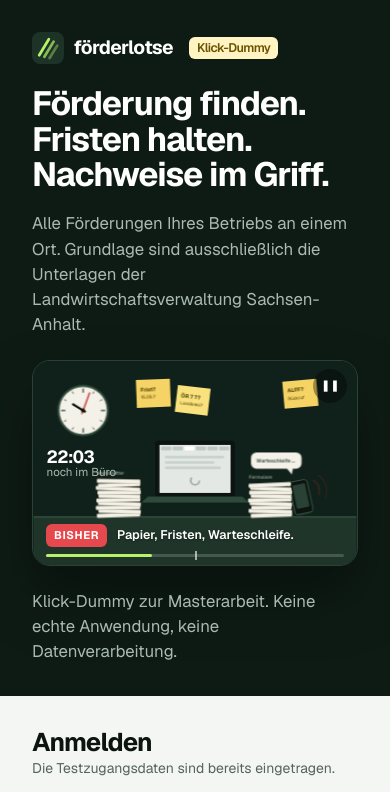
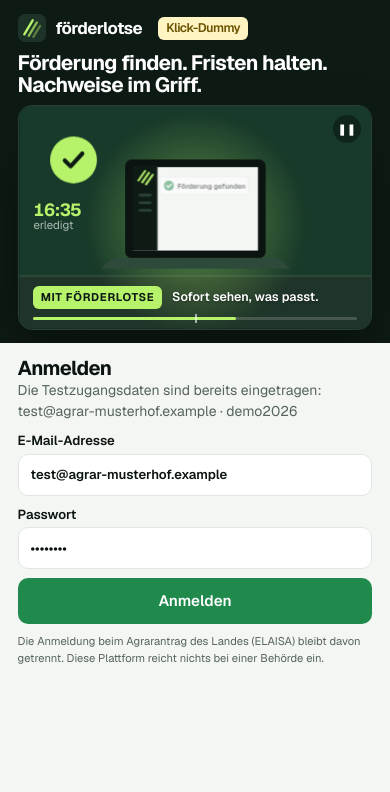
Before and after one commit to isabeleberle/foerderlotse-klickdummy, a plain HTML site: page index.html in a window 390 px wide. Shown: the top 792 px of the page. Drawn offline with nearby package versions, Linux system fonts and the light colour scheme.

Commit message:
Anmeldeseite ohne Scrollen, Film auf 8 Sekunden gekürzt, Handy- und Tablet-Fassung
Co-Authored-By: Claude Opus 5.5 <noreply@anthropic.com>
Claude-Session: https://claude.ai/code/session_015jmotGBE3JR8XbF8XGFjvh

```diff
--- a/index.html
+++ b/index.html
@@ -56,12 +56,12 @@ h3{font-size:1rem;font-weight:650}
 .orig .src{color:var(--ink)}
 .orig button{color:var(--pri);font-weight:600;font-size:.8rem}
 /* Login */
-#login{min-height:100vh;display:grid;grid-template-columns:1.05fr 1fr}
-.lg-art{background:var(--side);color:#fff;padding:3rem;display:flex;flex-direction:column;justify-content:space-between;position:relative;overflow:hidden}
+#login{height:100vh;height:100dvh;min-height:540px;display:grid;grid-template-columns:1.05fr 1fr;overflow:hidden}
+.lg-art{background:var(--side);color:#fff;padding:2rem 3rem;display:flex;flex-direction:column;justify-content:space-between;position:relative;overflow:hidden;min-height:0}
 .lg-art h1{font-size:2.9rem;max-width:12ch;line-height:1.05}
 .lg-art p{color:var(--sideT);max-width:42ch;font-size:1.05rem}
 .furrows{position:absolute;right:-80px;bottom:-60px;width:520px;opacity:.9}
-.lg-form{display:grid;place-items:center;padding:2rem}
+.lg-form{display:grid;place-items:center;padding:2rem;overflow:auto}
 .lg-form form{width:min(400px,100%);display:flex;flex-direction:column;gap:1rem}
 label.f{display:flex;flex-direction:column;gap:.35rem;font-weight:600;font-size:.9rem}
 .inp{width:100%;border:1px solid var(--line);border-radius:10px;padding:.7rem .85rem;background:#fff;min-height:46px}
@@ -84,11 +84,13 @@ label.f{display:flex;flex-direction:column;gap:.35rem;font-weight:600;font-size:
 @keyframes rise{from{opacity:0;transform:translateY(14px)}to{opacity:1;transform:none}}
 @media (prefers-reduced-motion:reduce){.pc,.fur{animation:none;stroke-dashoffset:0}.lg-chip{animation:none;opacity:1}.lg-art h1,.lg-art .stack p{animation:none}.tok{display:none}}
 
-.lg-art{gap:1.4rem}
-.lg-art h1{font-size:2.5rem;max-width:20ch}
-.film{position:relative;z-index:1;width:100%;max-width:620px;aspect-ratio:600/380;border-radius:18px;overflow:hidden;background:#122219;border:1px solid #2A4235;box-shadow:0 30px 60px rgba(0,0,0,.35)}
+.lg-art{gap:1.1rem}
+.lg-art h1{font-size:clamp(1.8rem,3.2vh + .6vw,2.5rem);max-width:20ch}
+.lg-art .stack{gap:.8rem!important}
+.lg-art .stack p{font-size:clamp(.9rem,1.6vh,1.05rem)}
+.film{position:relative;z-index:1;flex:none;height:min(392px,calc(100vh - 380px),calc((100vw * .512 - 6rem) * .633));height:min(392px,calc(100dvh - 380px),calc((100vw * .512 - 6rem) * .633));min-height:200px;width:auto;max-width:100%;aspect-ratio:600/380;border-radius:18px;overflow:hidden;background:#122219;border:1px solid #2A4235;box-shadow:0 30px 60px rgba(0,0,0,.35)}
 .film svg{width:100%;height:100%;display:block}
-.film *{animation-duration:14s;animation-iteration-count:infinite;animation-timing-function:ease-in-out}
+.film *{animation-duration:8s;animation-iteration-count:infinite;animation-timing-function:ease-in-out}
 .film.paused *{animation-play-state:paused!important}
 .sa{animation-name:sceneA}@keyframes sceneA{0%,45%{opacity:1}52%,96%{opacity:0}100%{opacity:1}}
 .sb{opacity:0;animation-name:sceneB}@keyframes sceneB{0%,50%{opacity:0}58%,95%{opacity:1}100%{opacity:0}}
@@ -385,7 +387,22 @@ body.setup main{margin:0 auto;max-width:820px;padding-top:2.5rem}
  #tabbar a svg{width:23px;height:23px}
  #tabbar a.on{color:#fff}#tabbar a.on svg{color:var(--lime)}
  #fab{display:none}
- #login{grid-template-columns:1fr}.lg-art{min-height:auto;padding:2rem}.lg-art h1{font-size:2.1rem}.lg-anim{display:none}
+ #login{grid-template-columns:1fr;grid-template-rows:auto 1fr;min-height:0}
+ .lg-art{padding:.9rem 1.1rem .8rem;gap:.6rem;justify-content:flex-start}
+ .lg-art .brand{font-size:1.05rem}.lg-art .brand svg{width:28px;height:28px}
+ .lg-art h1{font-size:1.3rem;max-width:none}
+ .lg-art .stack p,.lg-art>p.xs{display:none}
+ .film{height:auto;width:100%;max-height:30dvh;min-height:0;border-radius:14px;align-self:center}
+ .film{width:min(100%,calc(30dvh * 1.58))}
+ .lg-form{padding:.9rem 1.1rem 1rem;place-items:start center}
+ .lg-form form{gap:.55rem}
+ .lg-form h1{font-size:1.25rem!important}
+ .lg-form label.f{font-size:.82rem;gap:.2rem}
+ .lg-form .inp{min-height:42px;padding:.5rem .75rem}
+ .lg-form .box{display:none}
+ .lg-form .btn{min-height:46px!important}
+ .lg-form .xs{font-size:.7rem}
+ .f-pp{width:28px;height:28px}
  .prog .body{grid-template-columns:1fr}
  .phase{grid-template-columns:1fr;gap:.4rem}
  .frow{grid-template-columns:1fr auto}.frow span{grid-column:1/-1}
@@ -402,6 +419,7 @@ body.setup main{margin:0 auto;max-width:820px;padding-top:2.5rem}
  .tl .m{font-size:.62rem}
 }
 @media (min-width:901px){.deskhide{display:none!important}}
+@media (min-width:600px) and (max-width:900px){.film{max-height:40dvh!important;width:min(100%,calc(40dvh * 1.58))!important}.lg-art{padding:1.4rem 2rem 1.2rem}.lg-art h1{font-size:1.8rem}.lg-form{place-items:center}}
 </style>
 </head>
 <body>
@@ -449,7 +467,7 @@ body.setup main{margin:0 auto;max-width:820px;padding-top:2.5rem}
  </div>
  <div class="lg-form">
   <form id="loginForm">
-   <div><h1 style="font-size:1.6rem">Anmelden</h1><p class="muted small">Die Testzugangsdaten sind bereits eingetragen.</p></div>
+   <div><h1 style="font-size:1.6rem">Anmelden</h1><p class="muted small">Die Testzugangsdaten sind bereits eingetragen: test@agrar-musterhof.example · demo2026</p></div>
    <label class="f">E-Mail-Adresse<input class="inp" value="test@agrar-musterhof.example" autocomplete="off"></label>
    <label class="f">Passwort<input class="inp" type="password" value="demo2026"></label>
    <div class="box sun small"><b>Testzugang:</b> test@agrar-musterhof.example · demo2026</div>
@@ -951,7 +969,7 @@ document.addEventListener('keydown',e=>{if(e.key==='Escape'){closeAll();palClose
 window.addEventListener('hashchange',route);
 $('#loginForm').addEventListener('submit',e=>{e.preventDefault();S.logged=true;$('#login').style.display='none';$('#app').style.display='grid';$('#tabbar').style.removeProperty('display');location.hash=S.obDone?'start':'einrichtung';route()});
 /* ================= Kurzfilm Anmeldeseite ================= */
-(function(){const film=$('#film');if(!film)return;const D=14000;let t0=performance.now(),off=0,pAt=null;
+(function(){const film=$('#film');if(!film)return;const D=8000;let t0=performance.now(),off=0,pAt=null;
  const tEl=$('#clkT'),lEl=$('#clkL'),box=tEl.parentElement;
  function tick(){const now=pAt??performance.now();const ph=(((now-t0-off)%D)+D)%D/D;
   if(ph<.45){const m=16*60+30+Math.round(ph/.45*420);tEl.textContent=String(Math.floor(m/60)).padStart(2,'0')+':'+String(m%60).padStart(2,'0');lEl.textContent='noch im Büro';box.classList.remove('done')}
```
